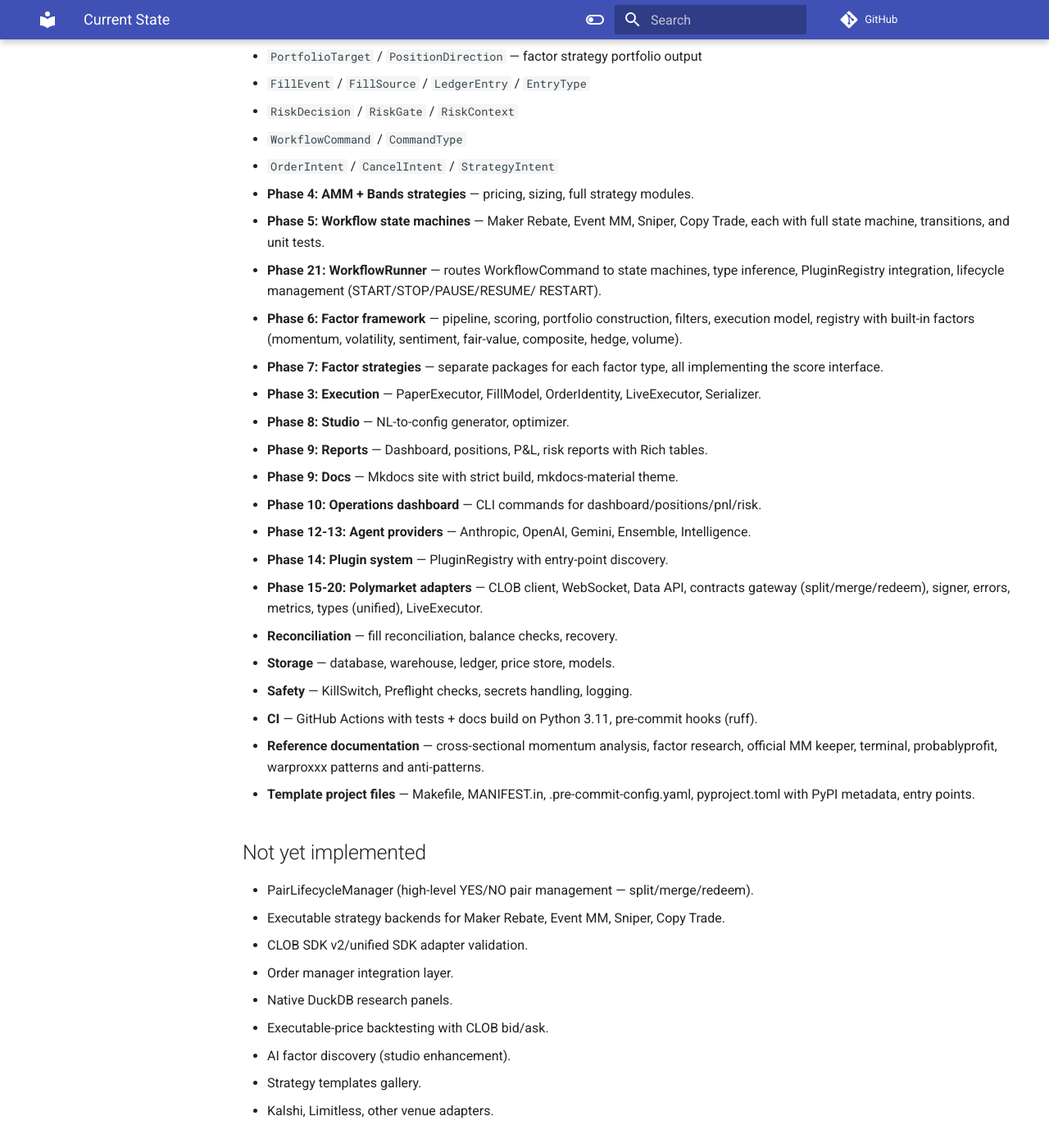
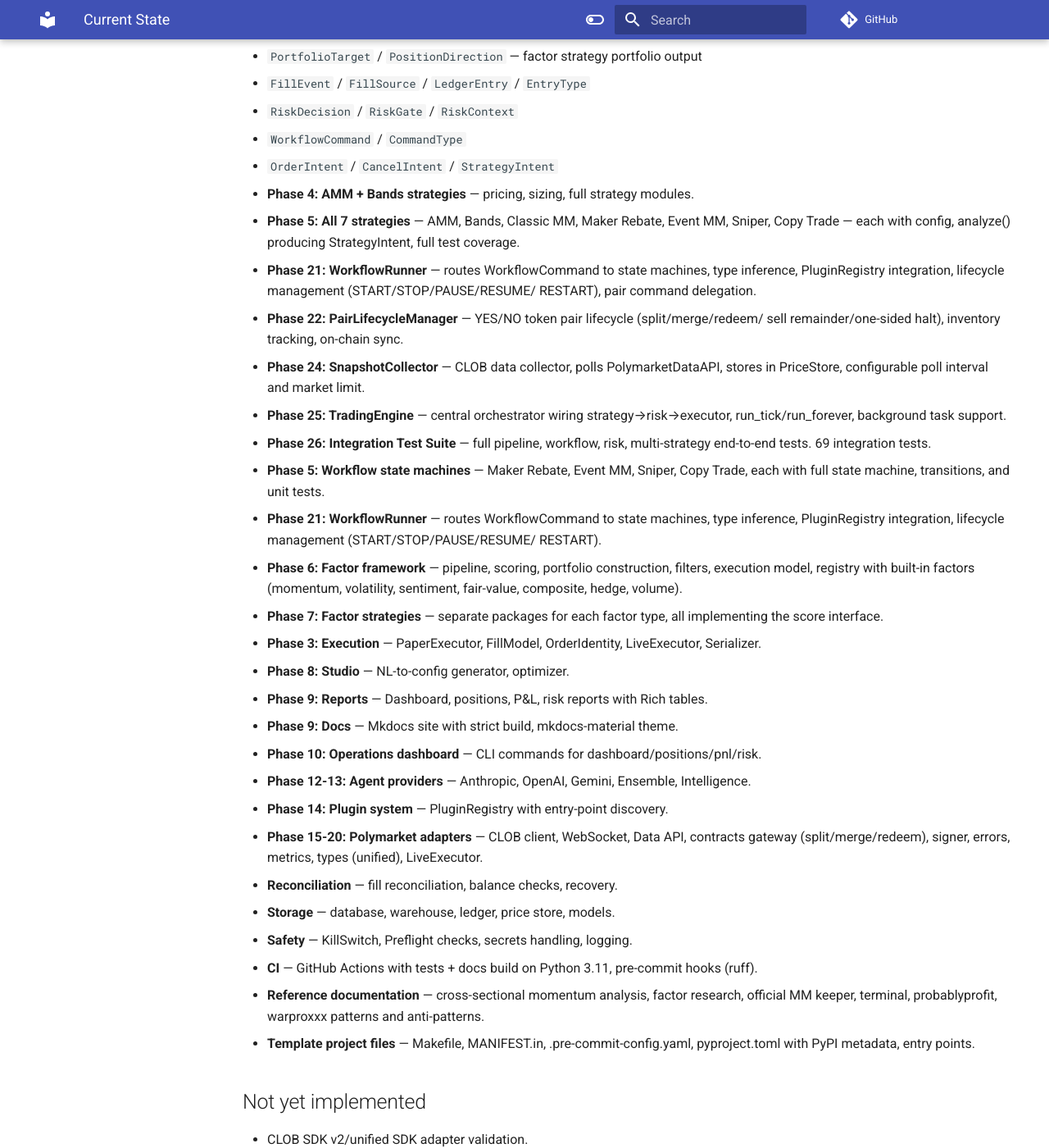
Before and after one commit to 6Kmfi6HP/polymind, an MkDocs documentation site: the page built from docs/architecture/current-state.md, in a window 1280 px wide and 1400 px high, scrolled down 490 px. Shown: the whole window at 82% size. Built offline with MkDocs 1.6.1 and Material for MkDocs 9.7.7, drawn with Linux system fonts in a browser that asks for light colours; some of the changed text lies outside the part shown.

Commit message:
docs: update current-state for Phase 21-26 completion (1288 tests, all 7 strategies)

```diff
--- a/docs/architecture/current-state.md
+++ b/docs/architecture/current-state.md
@@ -19,6 +19,19 @@ This file records repository state separately from the target architecture in
   - `WorkflowCommand` / `CommandType`
   - `OrderIntent` / `CancelIntent` / `StrategyIntent`
 - **Phase 4: AMM + Bands strategies** — pricing, sizing, full strategy modules.
+- **Phase 5: All 7 strategies** — AMM, Bands, Classic MM, Maker Rebate, Event MM, Sniper,
+  Copy Trade — each with config, analyze() producing StrategyIntent, full test coverage.
+- **Phase 21: WorkflowRunner** — routes WorkflowCommand to state machines, type
+  inference, PluginRegistry integration, lifecycle management (START/STOP/PAUSE/RESUME/
+  RESTART), pair command delegation.
+- **Phase 22: PairLifecycleManager** — YES/NO token pair lifecycle (split/merge/redeem/
+  sell remainder/one-sided halt), inventory tracking, on-chain sync.
+- **Phase 24: SnapshotCollector** — CLOB data collector, polls PolymarketDataAPI,
+  stores in PriceStore, configurable poll interval and market limit.
+- **Phase 25: TradingEngine** — central orchestrator wiring strategy→risk→executor,
+  run_tick/run_forever, background task support.
+- **Phase 26: Integration Test Suite** — full pipeline, workflow, risk, multi-strategy
+  end-to-end tests. 69 integration tests.
 - **Phase 5: Workflow state machines** — Maker Rebate, Event MM, Sniper, Copy Trade,
   each with full state machine, transitions, and unit tests.
 - **Phase 21: WorkflowRunner** — routes WorkflowCommand to state machines, type
@@ -50,12 +63,10 @@ This file records repository state separately from the target architecture in
 
 ## Not yet implemented
 
-- PairLifecycleManager (high-level YES/NO pair management — split/merge/redeem).
-- Executable strategy backends for Maker Rebate, Event MM, Sniper, Copy Trade.
 - CLOB SDK v2/unified SDK adapter validation.
 - Order manager integration layer.
 - Native DuckDB research panels.
-- Executable-price backtesting with CLOB bid/ask.
+- Executable-price backtesting with CLOB bid/ask (execution models exist, need full pipeline demo).
 - AI factor discovery (studio enhancement).
 - Strategy templates gallery.
 - Kalshi, Limitless, other venue adapters.
```
